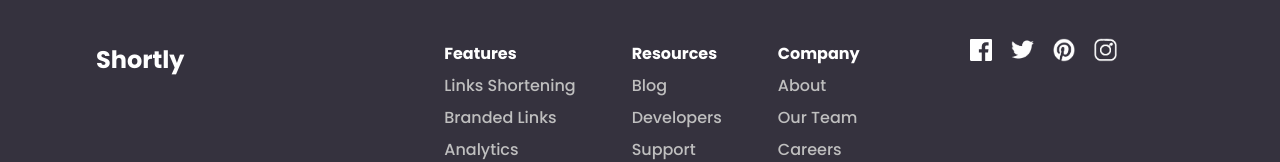
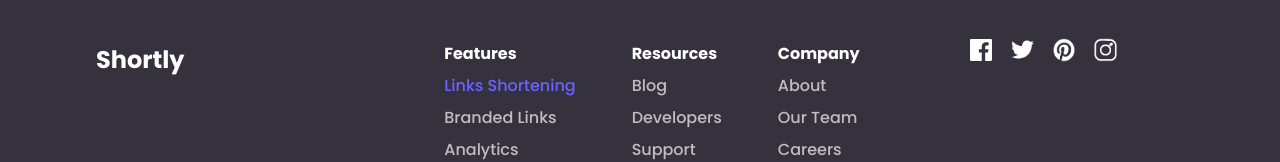
Before and after one commit to romeiro-bru/url-shortening, a React (Create React App) app: page / in a window 1280 px wide. In both pictures the pointer is over the item "Links Shortening". Shown: the part 1621-1783 px from the top of the page. Built offline with nearby package versions, Linux system fonts and the light colour scheme.

Commit message:
Add hover to footer items

```diff
--- a/src/Components/Footer/style.css
+++ b/src/Components/Footer/style.css
@@ -24,6 +24,11 @@
   margin-right: 1rem;
 }
 
+/* apply hover effect to li except for first li */
+footer li:hover:not(:first-of-type) {
+  color: var(--primary-color);
+}
+
 .about {
   display: flex;
   justify-content: center;
@@ -35,6 +40,11 @@
   right: 8rem;
 }
 
+/* adds a filter to change png color */
+.icons img:hover {
+  filter: grayscale(100%) brightness(30%) sepia(70%) hue-rotate(-150deg) saturate(900%) contrast(1);
+}
+
 .bold {
   font-weight: 700;
   color: white;
```
